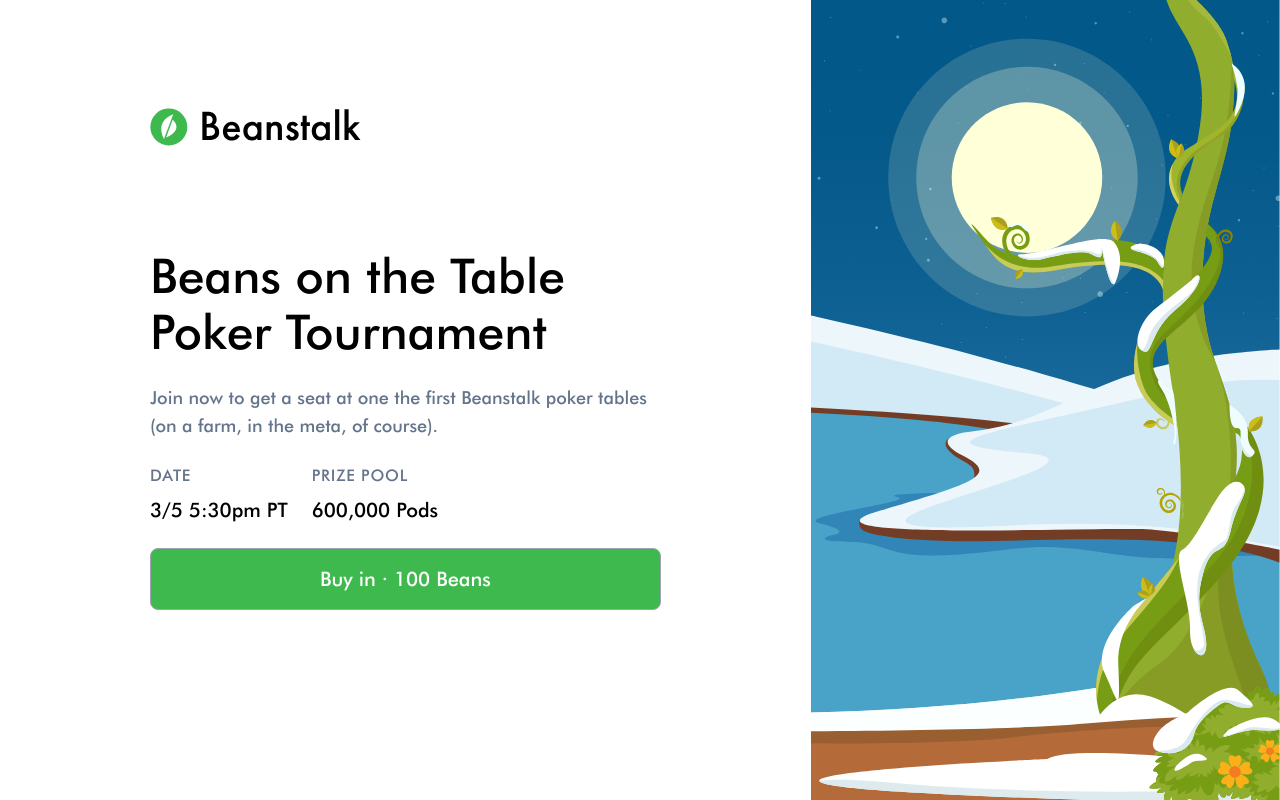
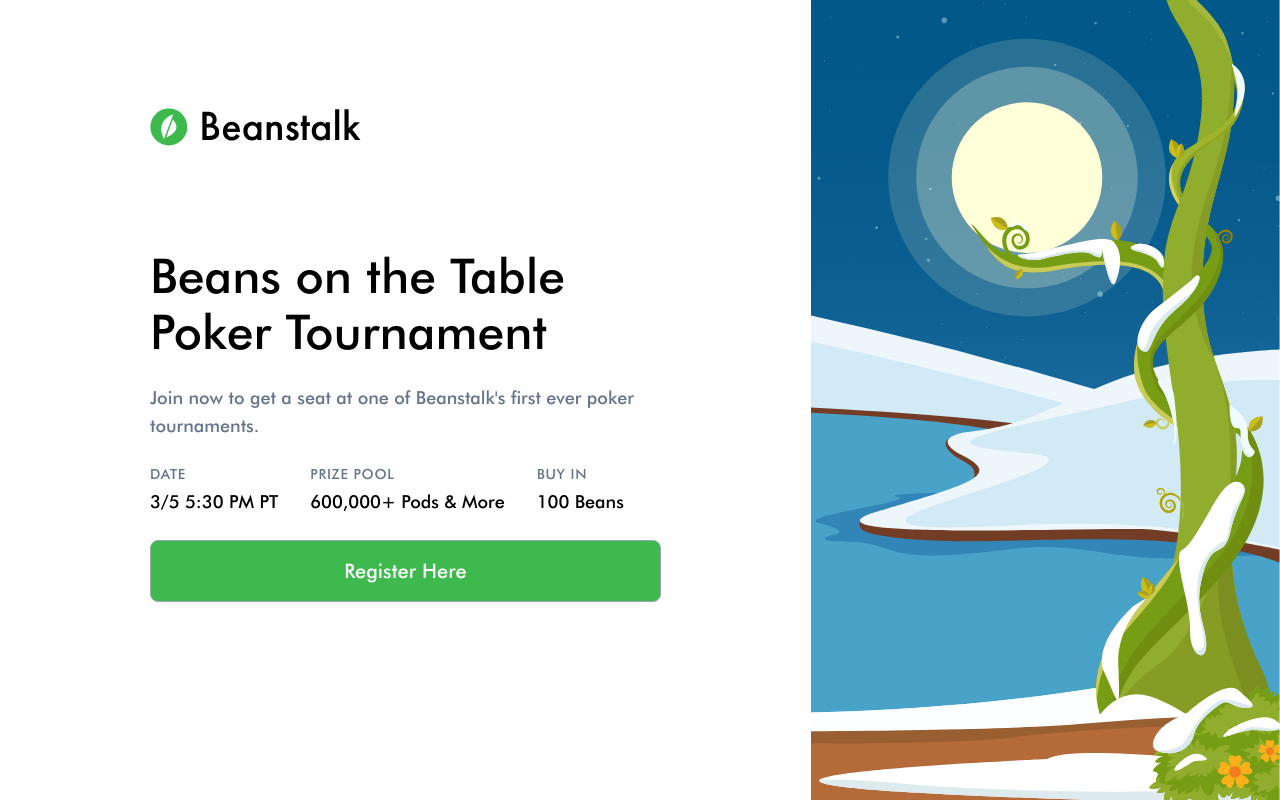
Before and after one commit to BeanstalkFarms/Beanstalk-Landing, a Next.js app: page /poker in a window 1280 px wide. Built offline with nearby package versions, Linux system fonts and the light colour scheme.

Commit message:
Tweak copy

```diff
--- a/pages/poker.tsx
+++ b/pages/poker.tsx
@@ -14,15 +14,24 @@
         <h1 className="text-5xl font-normal leading-[3.5rem]">
           Beans on the Table Poker Tournament
         </h1>
-        <p className="text-lg text-slate-500">Join now to get a seat at one the first Beanstalk poker tables (on a farm, in the meta, of course).</p>
-        <div className="">
-          <div className="inline-block space-y-2 mr-6">
-            <p className="text-slate-500 uppercase text-md tracking-wider">Date</p>
-            <p className="text-xl">3/5 5:30pm PT</p>
+        <p className="text-lg text-slate-500">
+          Join now to get a seat at one of Beanstalk's first ever poker tournaments.
+        </p>
+        {/* <p>
+        The Beans on the Table Poker Tournament is set to run on 3/5 at 5:30 PM PT/8:30 PM ET. Registration will be capped at 300 participants, and the buy in for the tournament is 100 Beans (or ETH-equivalent) per player. The tournament is expected to run for 3-4+ hours. In order to participate: (1) register on bean.money, (2) create a user profile on the poker platform, (3) join the club lobby on the poker platform, and (4) finalize your transaction details. Anyone is welcome to join the tournament, listen to live updates, and become a part of the Beanstalk community.
+        </p> */}
+        <div className="md:flex md:flex-row md:space-x-8 md:space-y-0 block space-y-4">
+          <div className="space-y-1">
+            <p className="text-slate-500 uppercase text-sm tracking-wider">Date</p>
+            <p className="text-lg">3/5 5:30 PM PT</p>
           </div>
-          <div className="inline-block space-y-2">
-            <p className="text-slate-500 uppercase text-md tracking-wider">Prize Pool</p>
-            <p className="text-xl">600,000 Pods</p>
+          <div className="space-y-1">
+            <p className="text-slate-500 uppercase text-sm tracking-wider">Prize Pool</p>
+            <p className="text-lg">600,000+ Pods & More</p>
+          </div>
+          <div className="space-y-1">
+            <p className="text-slate-500 uppercase text-sm tracking-wider">Buy in</p>
+            <p className="text-lg">100 Beans</p>
           </div>
         </div>
         <Button
@@ -30,7 +39,7 @@
           target="_blank"
           rel="noreferrer"
           href="https://app.bean.money/poker">
-          Buy in &middot; 100 Beans
+          Register Here
         </Button>
       </div>
     </ContentWrapper>
```
